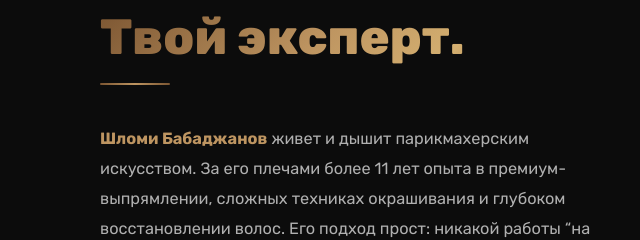
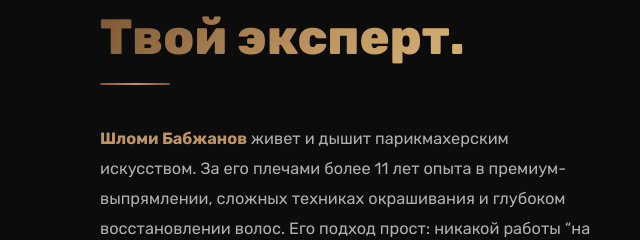
Before and after one commit to dare360manager-png/glamour-hair-boutique, a plain HTML site: page index-ru.html in a window 1280 px wide. Shown: the part 2500-2740 px from the top of the page, 0-640 px from the left. Drawn offline with nearby package versions, Linux system fonts and the light colour scheme.

Commit message:
Update index-ru.html

```diff
--- a/index-ru.html
+++ b/index-ru.html
@@ -216,7 +216,7 @@
           <h2 class="section-title" id="master-title">Твой эксперт.</h2>
           <div class="gold-line" style="margin-left:0;"></div>
           <p>
-            <strong style="color:var(--gold-2);">Шломи Бабаджанов</strong> живет и дышит парикмахерским искусством. За
+            <strong style="color:var(--gold-2);">Шломи Бабжанов</strong> живет и дышит парикмахерским искусством. За
             его плечами более 11 лет опыта в премиум-выпрямлении, сложных техниках окрашивания и глубоком восстановлении
             волос. Его подход прост: никакой работы “на потоке”.
           </p>
```
